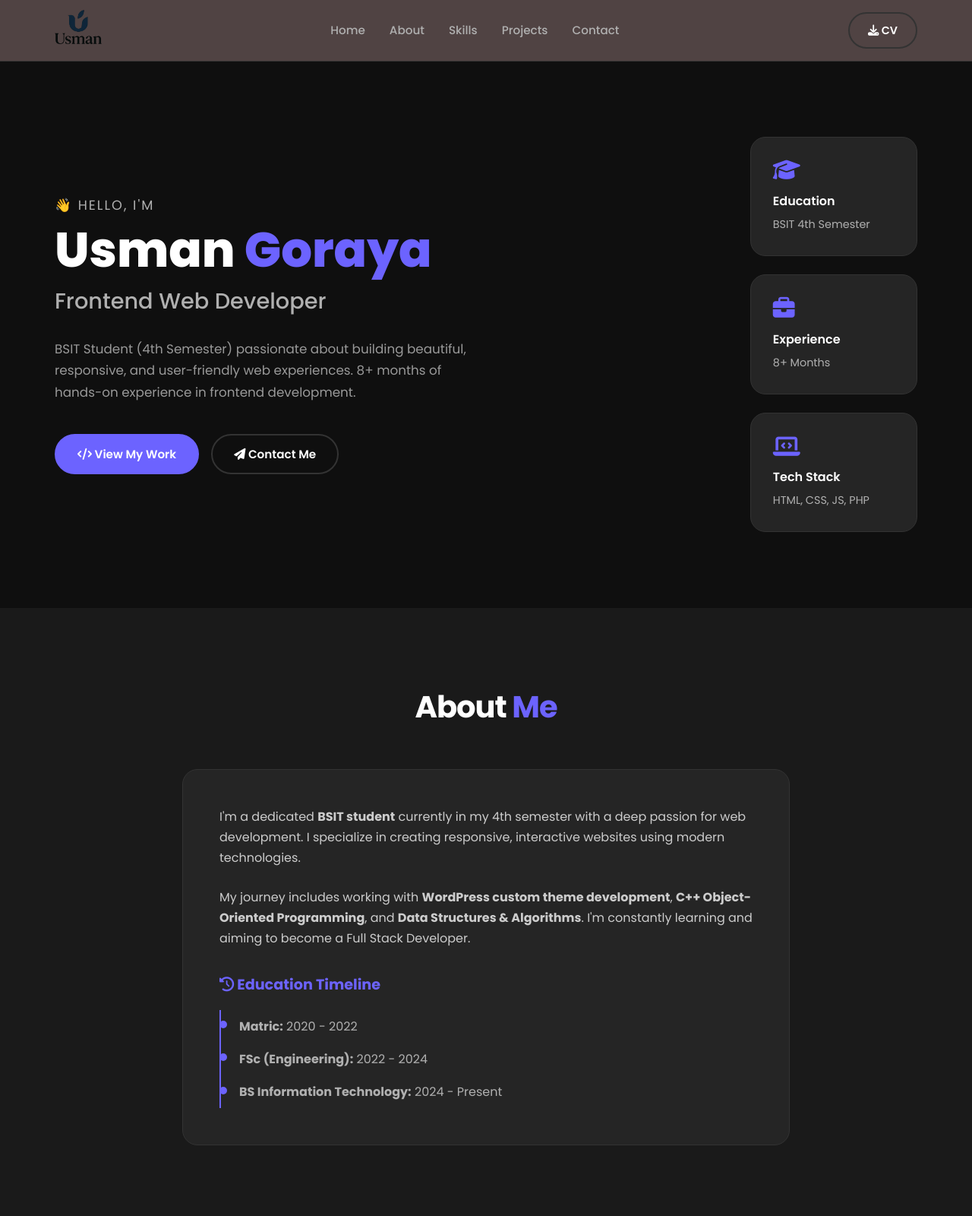
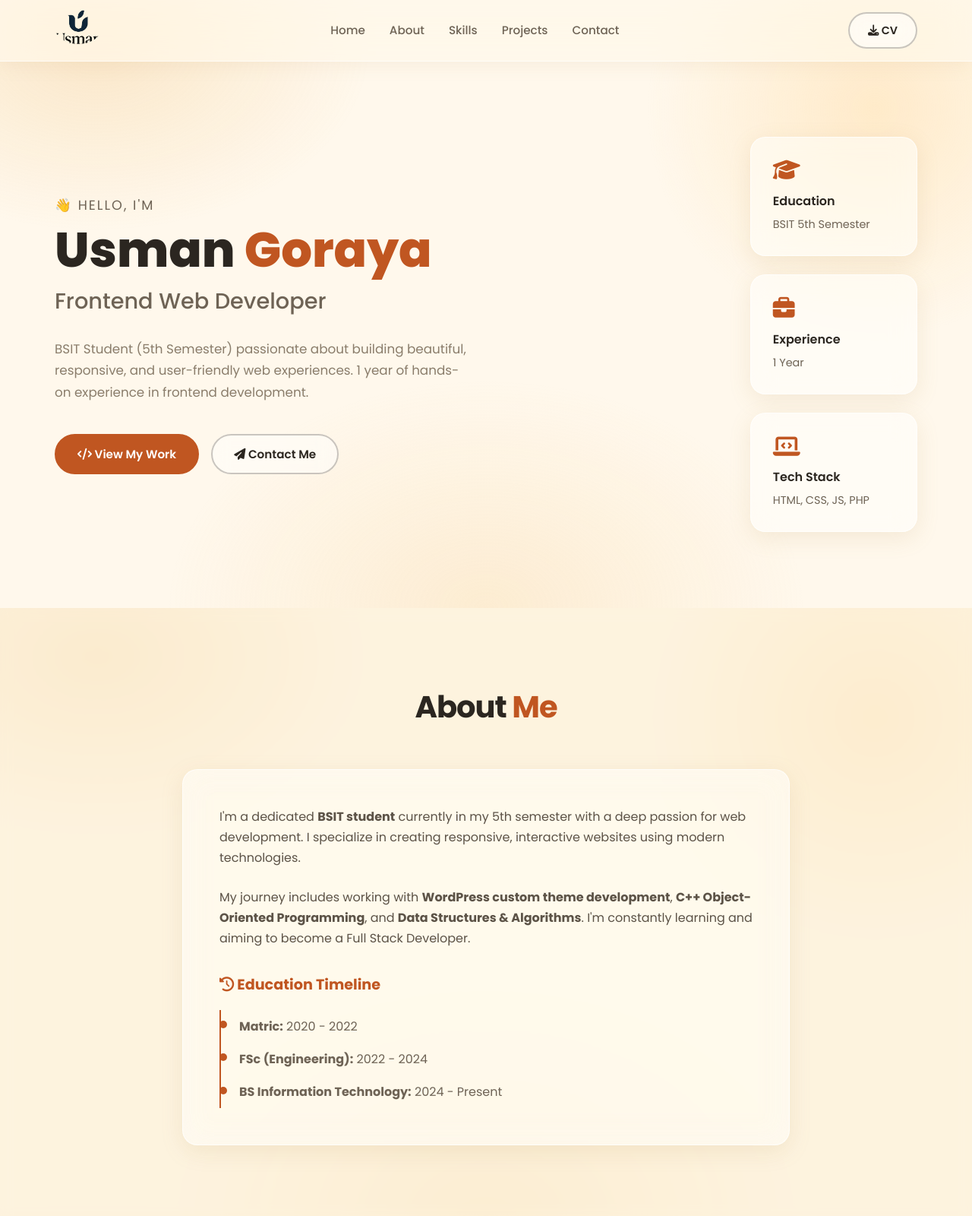
Before and after one commit to osmangoraya912-lang/Portfolio, a plain HTML site: page index.html in a window 1280 px wide. Shown: the top 1600 px of the page at 76% size. Drawn offline with Linux system fonts and the light colour scheme.

Commit message:
Add files via upload

```diff
--- a/index.html
+++ b/index.html
@@ -40,9 +40,8 @@
                 <h1 class="hero-name">Usman <span class="highlight">Goraya</span></h1>
                 <h2 class="hero-title">Frontend Web Developer</h2>
                 <p class="hero-description">
-                    BSIT Student (4th Semester) passionate about building beautiful,
-                    responsive, and user-friendly web experiences. 8+ months of hands-on
-                    experience in frontend development.
+                    BSIT Student (5th Semester) passionate about building beautiful,
+                    responsive, and user-friendly web experiences. 1 year of hands-on experience in frontend development.
                 </p>
                 <div class="hero-cta">
                     <a href="#projects" class="btn btn-primary">
@@ -57,12 +56,12 @@
                 <div class="stat-card">
                     <i class="fas fa-graduation-cap"></i>
                     <h3>Education</h3>
-                    <p>BSIT 4th Semester</p>
+                    <p>BSIT 5th Semester</p>
                 </div>
                 <div class="stat-card">
                     <i class="fas fa-briefcase"></i>
                     <h3>Experience</h3>
-                    <p>8+ Months</p>
+                    <p>1 Year</p>
                 </div>
                 <div class="stat-card">
                     <i class="fas fa-laptop-code"></i>
@@ -80,7 +79,7 @@
             <div class="about-content">
                 <div class="about-text card-glass">
                     <p>
-                        I'm a dedicated <strong>BSIT student</strong> currently in my 4th semester with a
+                        I'm a dedicated <strong>BSIT student</strong> currently in my 5th semester with a
                         deep passion for web development. I specialize in creating responsive,
                         interactive websites using modern technologies.
                     </p>
@@ -220,6 +219,7 @@
                         </div>
                     </div>
                 </div>
+
                        <!-- Project 7 -->
                 <div class="project-card">
                     <div class="project-img">
@@ -236,37 +236,20 @@
                     </div>
                 </div>
 
-                  <!-- Project 8 -->
+                <!-- Project 8 -->
                 <div class="project-card">
                     <div class="project-img">
-                        <img src="images/bussiness.png" alt="Commercial Loan & Financial Services ">
-
+                        <img src="images/weather.png" alt="Live Weather App">
                     </div>
                     <div class="project-info">
-                        <h3>Commercial Loan & Financial Services Portal</h3>
-                        <p>A financial services and business loan provider website layout, structured to effectively display loan options and help businesses secure growth funding.</p>
+                        <h3>Live Weather App</h3>
+                        <p>A live weather web app showing current conditions, hourly forecast and a 7-day outlook for any city, with a light glassy design.</p>
                         <div class="project-links">
-                            <a href="https://osmangoraya-912.site.je/"> Live Preview</a>
-
+                            <a href="https://osmangoraya912-lang.github.io/weather-app/">Live Preview</a>
                         </div>
                     </div>
                 </div>
-
-
-
-
-
-
-
-
-
-
-
-
-
-
-
-            </div>
+                       </div>
         </div>
     </section>
 
@@ -284,7 +267,7 @@
                     <i class="fas fa-phone"></i>
                     <h3>Phone</h3>
                     <p>0371-0172096</p>
-                    <p>0349-0699578</p>
+                    <p>0320-1525912</p>
                 </div>
                 <div class="contact-card">
                     <i class="fas fa-map-marker-alt"></i>
--- a/style.css
+++ b/style.css
@@ -1,17 +1,17 @@
 /* ========== GOOGLE FONTS ========== */
 @import url('https://fonts.googleapis.com/css2?family=Poppins:wght@300;400;500;600;700;800&display=swap');
 
-/* ========== CSS VARIABLES ========== */
+/* ========== CSS VARIABLES — LIGHT CREAM + GLASSY ========== */
 :root {
-    --bg-primary: #0f0f0f;
-    --bg-secondary: #1a1a1a;
-    --bg-card: #252525;
-    --text-primary: #ffffff;
-    --text-secondary: #b0b0b0;
-    --accent: #6c63ff;
-    --accent-hover: #5a52d5;
-    --border: #333333;
-    --shadow: 0 10px 40px rgba(0, 0, 0, 0.5);
+    --bg-primary: #FFF8EC;
+    --bg-secondary: #FBEED3;
+    --bg-card: rgba(255, 255, 255, 0.55);
+    --text-primary: #2B2620;
+    --text-secondary: #6E6355;
+    --accent: #C05621;
+    --accent-hover: #9C4218;
+    --border: rgba(255, 255, 255, 0.7);
+    --shadow: 0 10px 40px rgba(180, 140, 80, 0.18);
     --transition: all 0.3s cubic-bezier(0.4, 0, 0.2, 1);
 }
 
@@ -28,7 +28,12 @@ html {
 
 body {
     font-family: 'Poppins', sans-serif;
-    background-color: var(--bg-primary);
+    background:
+        radial-gradient(600px 400px at 10% 8%, rgba(232, 163, 61, 0.20), transparent 60%),
+        radial-gradient(500px 500px at 90% 18%, rgba(255, 214, 150, 0.40), transparent 60%),
+        radial-gradient(700px 500px at 50% 100%, rgba(245, 200, 130, 0.25), transparent 60%),
+        var(--bg-primary);
+    background-attachment: fixed;
     color: var(--text-primary);
     line-height: 1.7;
     overflow-x: hidden;
@@ -63,19 +68,20 @@ body {
     background: var(--accent-hover);
     border-color: var(--accent-hover);
     transform: translateY(-3px);
-    box-shadow: 0 10px 25px rgba(108, 99, 255, 0.4);
+    box-shadow: 0 10px 25px rgba(192, 86, 33, 0.35);
 }
 
 .btn-outline {
-    background: transparent;
-    color: white;
-    border-color: var(--border);
+    background: rgba(255, 255, 255, 0.45);
+    backdrop-filter: blur(12px);
+    color: var(--text-primary);
+    border-color: rgba(43, 38, 32, 0.25);
 }
 
 .btn-outline:hover {
-    background: white;
-    color: var(--bg-primary);
-    border-color: white;
+    background: var(--text-primary);
+    color: #FFF8EC;
+    border-color: var(--text-primary);
     transform: translateY(-3px);
 }
 
@@ -104,9 +110,11 @@ body {
     left: 0;
     width: 100%;
     z-index: 1000;
-    background: rgb(88 74 74 / 90%);
-    backdrop-filter: blur(20px);
-    border-bottom: 1px solid var(--border);
+    background: rgba(255, 248, 236, 0.72);
+    backdrop-filter: blur(20px) saturate(1.4);
+    -webkit-backdrop-filter: blur(20px) saturate(1.4);
+    border-bottom: 1px solid rgba(255, 255, 255, 0.65);
+    box-shadow: 0 4px 24px rgba(180, 140, 80, 0.10);
     transition: var(--transition);
 }
 
@@ -120,6 +128,7 @@ body {
 .nav-logo img {
     height: 45px;
     width: auto;
+    border-radius: 50%;
 }
 
 .nav-menu {
@@ -149,7 +158,7 @@ body {
 }
 
 .nav-link:hover {
-    color: white;
+    color: var(--text-primary);
 }
 
 .nav-link:hover::after {
@@ -205,7 +214,7 @@ body {
 
 .hero-description {
     font-size: 1.05rem;
-    color: #999;
+    color: #8A7D6B;
     margin-bottom: 2.5rem;
     max-width: 550px;
 }
@@ -224,9 +233,12 @@ body {
 
 .stat-card {
     background: var(--bg-card);
+    backdrop-filter: blur(16px) saturate(1.3);
+    -webkit-backdrop-filter: blur(16px) saturate(1.3);
     padding: 1.8rem;
     border-radius: 20px;
     border: 1px solid var(--border);
+    box-shadow: 0 8px 30px rgba(180, 140, 80, 0.14);
     transition: var(--transition);
     min-width: 220px;
 }
@@ -257,7 +269,8 @@ body {
 /* ========== ABOUT SECTION ========== */
 .about {
     padding: 6rem 0;
-    background: var(--bg-secondary);
+    background: rgba(251, 238, 211, 0.55);
+    backdrop-filter: blur(8px);
 }
 
 .about-content {
@@ -267,9 +280,12 @@ body {
 
 .card-glass {
     background: var(--bg-card);
+    backdrop-filter: blur(18px) saturate(1.3);
+    -webkit-backdrop-filter: blur(18px) saturate(1.3);
     border: 1px solid var(--border);
     border-radius: 20px;
     padding: 3rem;
+    box-shadow: 0 8px 30px rgba(180, 140, 80, 0.14);
     transition: var(--transition);
 }
 
@@ -279,7 +295,7 @@ body {
 }
 
 .about-text p {
-    color: #ccc;
+    color: #5C5347;
     margin-bottom: 1.5rem;
     font-size: 1rem;
 }
@@ -333,7 +349,10 @@ body {
 
 .skill-item {
     background: var(--bg-card);
+    backdrop-filter: blur(14px) saturate(1.3);
+    -webkit-backdrop-filter: blur(14px) saturate(1.3);
     border: 1px solid var(--border);
+    box-shadow: 0 6px 20px rgba(180, 140, 80, 0.12);
     padding: 1.2rem 2rem;
     border-radius: 50px;
     font-weight: 500;
@@ -354,7 +373,7 @@ body {
     border-color: var(--accent);
     color: white;
     transform: translateY(-5px);
-    box-shadow: 0 10px 30px rgba(108, 99, 255, 0.3);
+    box-shadow: 0 10px 30px rgba(192, 86, 33, 0.30);
 }
 
 .skill-item:hover i {
@@ -364,7 +383,8 @@ body {
 /* ========== PROJECTS SECTION ========== */
 .projects {
     padding: 6rem 0;
-    background: var(--bg-secondary);
+    background: rgba(251, 238, 211, 0.55);
+    backdrop-filter: blur(8px);
 }
 
 .projects-grid {
@@ -375,17 +395,27 @@ body {
 
 .project-card {
     background: var(--bg-card);
+    backdrop-filter: blur(16px) saturate(1.3);
+    -webkit-backdrop-filter: blur(16px) saturate(1.3);
+    border: 1px solid var(--border);
+    box-shadow: 0 8px 30px rgba(180, 140, 80, 0.13);
     border-radius: 20px;
     overflow: hidden;
     transition: var(--transition);
 }
+
 .project-links a {
-    background: gray;
+    background: var(--accent);
     padding: 10px 15px;
     border-radius: 5px;
     text-decoration: none;
     color: white;
     font-size: 18px;
+    transition: var(--transition);
+}
+
+.project-links a:hover {
+    background: var(--accent-hover);
 }
 
 .project-card:hover {
@@ -463,7 +493,10 @@ body {
 
 .contact-card {
     background: var(--bg-card);
+    backdrop-filter: blur(16px) saturate(1.3);
+    -webkit-backdrop-filter: blur(16px) saturate(1.3);
     border: 1px solid var(--border);
+    box-shadow: 0 8px 30px rgba(180, 140, 80, 0.13);
     border-radius: 20px;
     padding: 2.5rem 2rem;
     text-align: center;
@@ -494,8 +527,9 @@ body {
 
 /* ========== FOOTER ========== */
 footer {
-    background: var(--bg-secondary);
-    border-top: 1px solid var(--border);
+    background: rgba(251, 238, 211, 0.6);
+    backdrop-filter: blur(8px);
+    border-top: 1px solid rgba(255, 255, 255, 0.65);
     padding: 2rem 0;
     text-align: center;
 }
@@ -506,7 +540,7 @@ footer p {
 }
 
 footer strong {
-    color: white;
+    color: var(--text-primary);
 }
 
 /* ========== RESPONSIVE DESIGN ========== */
```
Also changed, not shown: 1 other file.
